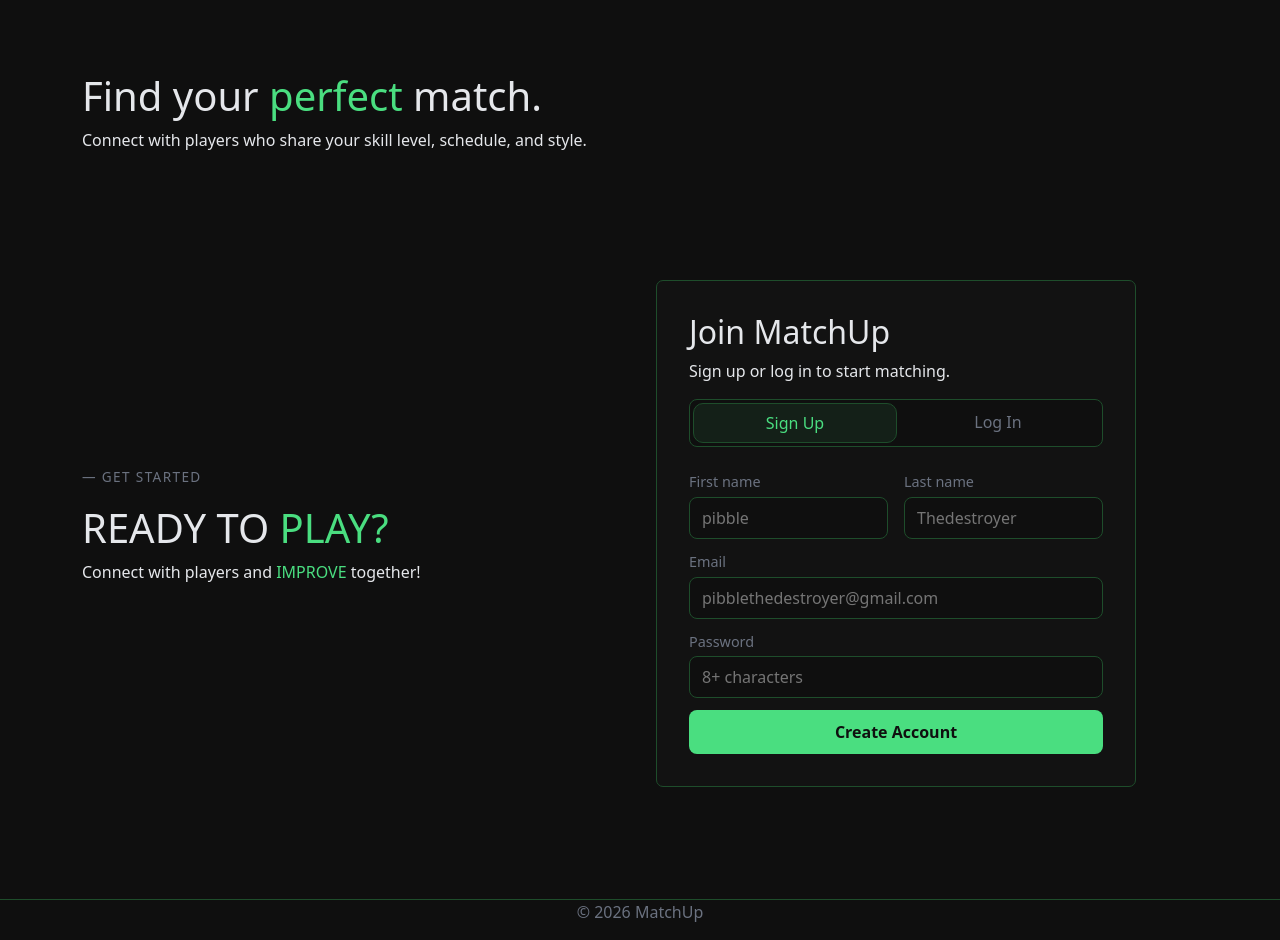
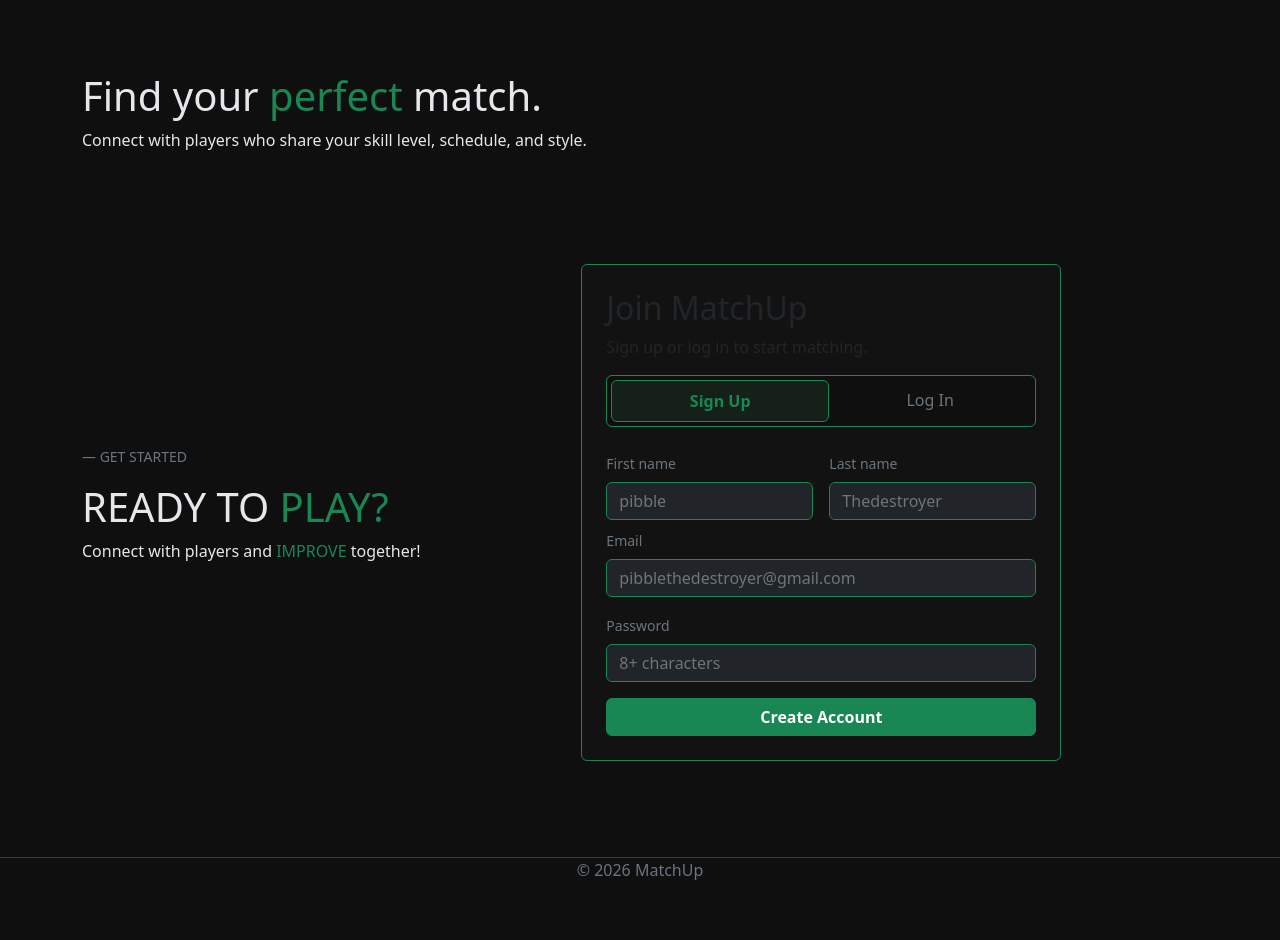
Before and after one commit to Joelolpop/CITS3403-Agile_Web_Dev-Sports_Matchmaking, a Flask app: page / in a window 1280 px wide. Shown: the part 57-997 px from the top of the page. After the commit the page ends 937 px from the top, so only its background shows below. Run offline with Flask 3, Linux system fonts and the light colour scheme.

Commit message:
changed the css file to make better use of bootstrap and fixed the html

```diff
--- a/app/static/css/homepage.css
+++ b/app/static/css/homepage.css
@@ -1,93 +1,10 @@
-.auth-box {
-    background: var(--background-nav);
-    border: 1px solid var(--green-border);
-    padding: 2rem;
-    max-width: 480px;
-    border-radius: 7px;}
-
-.auth-tabs {
-    display: flex;
-    background: var(--background-base);
-    border: 1px solid var(--green-border);
-    padding: 3px;
-    margin-bottom: 1.5rem;
-    border-radius: 8px; }
-
-.auth-tab {
-    flex: 1;
-    text-align: center;
-    padding: 7px;
-    cursor: pointer;
-    color: var(--text-boring);
-    border-radius: 10px;
+.form-control::placeholder,
+.form-select::placeholder {
+    color: #6c757d ;
+    opacity: 1;
 }
 
-.auth-tab.active {
-    color: var(--green-primary);
-    background: var(--green-glow);
-    border: 1px solid var(--green-border);
-    border-radius: 10px;
+.form-control,
+.form-select {
+    color: #e0e0e0 ;
 }
-.auth-input {
-    width: 100%;
-    background: var(--background-base);
-    border: 1px solid var(--green-border);
-    padding: 8px 12px; color: var(--text-main);
-    outline: none;
-    margin-bottom: .75rem;
-    border-radius: 8px;
-
-}
-
-.text-green {
-    color: var(--green-primary);}
-
-.auth-btn {
-    width: 100%;
-    background: var(--green-primary);
-    color: var(--background-base);
-    font-weight: 600;
-    padding: 10px;
-    border: none;
-    cursor: pointer;
-    transition: background 0.1s;
-    border-radius: 8px;
-}
-.auth-btn:hover {
-    background: var(--green-glow);
-}
-.field-row {
-    display: flex;
-    gap: 1rem;
-}
-.auth-label {
-    display: block;
-    margin-bottom: 0.25rem;
-    color: var(--text-boring);
-    font-size: 0.9rem;
-}
-.hidden {
-    display: none;
-}
-.push-section {
-    display: flex;
-    align-items: center;
-    justify-content: space-between;
-    gap: 2rem;
-    padding: 4rem 0;
-}
-
-.push-left {
-    flex: 1;
-}
-
-.push-right {
-    flex: 1;
-}
-
-.push-tag {
-    color: var(--text-boring);
-    font-size: 0.85rem;
-    letter-spacing: 0.1em;
-    margin-bottom: 1rem;
-}
--- a/app/templates/homepage.html
+++ b/app/templates/homepage.html
@@ -2,73 +2,103 @@
 {% block content %}
 
 <link rel="stylesheet" href="{{ url_for('static', filename='css/homepage.css') }}">
+
 <div class="py-5">
-    <h1>Find your <span class="text-green">perfect</span> match.</h1>
+    <h1>Find your <span class="text-success">perfect</span> match.</h1>
     <p>Connect with players who share your skill level, schedule, and style.</p>
 </div>
 
-<div class="push-section">
-    <div class="push-left">
-        <p class="push-tag">— GET STARTED</p>
-        <h1>READY TO <span class="text-green">PLAY?</span></h1>
-        <p>Connect with players and <span class="text-green">IMPROVE</span> together!</p>
+<div class="d-flex align-items-center justify-content-between gap-4 py-5">
+    <div class="flex-fill">
+        <p class="text-secondary small text-uppercase mb-3">— GET STARTED</p>
+        <h1>READY TO <span class="text-success">PLAY?</span></h1>
+        <p>Connect with players and <span class="text-success">IMPROVE</span> together!</p>
     </div>
-    <div class="push-right">
-        <div class="auth-box" id="auth-box">
+    <div class="flex-fill">
+
+
+        <div class="card border-success p-4" id="auth-box" style="max-width: 480px; background: var(--background-nav);">
             <h2>Join MatchUp</h2>
             <p>Sign up or log in to start matching.</p>
 
-            <div class="auth-tabs">
-                <div class="auth-tab active" id="tabsu" onclick="switchTab('su')">Sign Up</div>
-                <div class="auth-tab" id="tabli" onclick="switchTab('li')">Log In</div>
+
+            <div class="d-flex border border-success rounded p-1 mb-4" style="background: var(--background-base);">
+                <div class="flex-fill text-center py-2 rounded text-success border border-success fw-semibold" id="tabsu" onclick="switchTab('su')" style="background: var(--green-glow); cursor: pointer;">Sign Up</div>
+                <div class="flex-fill text-center py-2 rounded text-secondary" id="tabli" onclick="switchTab('li')" style="cursor: pointer;">Log In</div>
             </div>
 
+
             <div id="formsu">
-                <div class="field-row">
-                    <div><label class="auth-label">First name</label><input class="auth-input"id="sufn" placeholder="pibble"></div>
-                    <div><label class="auth-label">Last name</label><input class="auth-input"  placeholder="Thedestroyer"></div>
+                <div class="row g-3 mb-2">
+                    <div class="col">
+                        <label class="form-label text-secondary small">First name</label>
+                        <input class="form-control bg-dark border-success" id="sufn" placeholder="pibble">
+                    </div>
+                    <div class="col">
+                        <label class="form-label text-secondary small">Last name</label>
+                        <input class="form-control bg-dark border-success" placeholder="Thedestroyer">
+                    </div>
                 </div>
-                <label class="auth-label">Email</label><input class="auth-input" type="email" placeholder="pibblethedestroyer@gmail.com">
-                <label class="auth-label">Password</label><input class="auth-input" type="password" placeholder="8+ characters">
-                <button class="auth-btn" onclick="handleAuth('su')" >Create Account</button>
+                <label class="form-label text-secondary small">Email</label>
+                <input class="form-control bg-dark border-success mb-3" type="email" placeholder="pibblethedestroyer@gmail.com">
+                <label class="form-label text-secondary small">Password</label>
+                <input class="form-control bg-dark border-success mb-3" type="password" placeholder="8+ characters">
+                <button class="btn btn-success w-100 fw-semibold" onclick="handleAuth('su')">Create Account</button>
             </div>
-            <div id="formli" class="hidden">
-                <label class="auth-label">Email</label><input class="auth-input" type="email" placeholder="youz@email.com">
-                <label class="auth-label">Password</label><input class="auth-input" type="password" placeholder="Youz password">
-                <button class="auth-btn"onclick="handleAuth('li')">Log In</button>
+
+
+            <div id="formli" class="d-none">
+                <label class="form-label text-secondary small">Email</label>
+                <input class="form-control bg-dark border-success mb-3" type="email" placeholder="youz@email.com">
+                <label class="form-label text-secondary small">Password</label>
+                <input class="form-control bg-dark border-success mb-3" type="password" placeholder="Youz password">
+                <button class="btn btn-success w-100 fw-semibold" onclick="handleAuth('li')">Log In</button>
             </div>
         </div>
-        <div class="auth-box hidden"id="create-box">
+
+
+        <div class="card border-success p-4 d-none" id="create-box" style="max-width: 480px; background: var(--background-nav);">
             <h2>Create an event!</h2>
             <p id="welcome">What are you playing?</p>
-            <label class="auth-label">Event name</label><input class="auth-input" placeholder="e.g. Tennis at UWA">
-            <div class="field-row">
-                <div>
-                    <label class="auth-label">Sport</label>
-                    <select class="auth-input">
+            <label class="form-label text-secondary small">Event name</label>
+            <input class="form-control bg-dark border-success mb-3" placeholder="e.g. Tennis at UWA">
+            <div class="row g-3 mb-2">
+                <div class="col">
+                    <label class="form-label text-secondary small">Sport</label>
+                    <select class="form-select bg-dark border-success">
                         <option disabled selected>Choose</option>
-                        <option>Football</option><option>Basketball</option><option>Tennis</option>
-                        <option>Volleyball</option><option>Cricket</option><option>Other</option>
+                        <option>Football</option>
+                        <option>Basketball</option>
+                        <option>Tennis</option>
+                        <option>Volleyball</option>
+                        <option>Cricket</option>
+                        <option>Other</option>
                     </select>
                 </div>
-                <div><label class="auth-label">Spots</label><input class="auth-input" type="number" min="1" placeholder="10"></div>
+                <div class="col">
+                    <label class="form-label text-secondary small">Spots</label>
+                    <input class="form-control bg-dark border-success" type="number" min="1" placeholder="10">
+                </div>
             </div>
-            <div class="field-row">
-                <div><label class="auth-label">Date</label><input class="auth-input" type="date"></div>
-                <div><label class="auth-label">Time</label><input class="auth-input" type="time"></div>
+            <div class="row g-3 mb-2">
+                <div class="col">
+                    <label class="form-label text-secondary small">Date</label>
+                    <input class="form-control bg-dark border-success" type="date">
+                </div>
+                <div class="col">
+                    <label class="form-label text-secondary small">Time</label>
+                    <input class="form-control bg-dark border-success" type="time">
+                </div>
             </div>
-            <label class="auth-label">Location</label><input class="auth-input" placeholder="e.g. Nedlands">
-            <label class="auth-label">Description</label>
-            <textarea class="auth-input" placeholder="Any extra details..."></textarea>
-            <button class="auth-btn">Create Event →</button>
+            <label class="form-label text-secondary small">Location</label>
+            <input class="form-control bg-dark border-success mb-3" placeholder="e.g. Nedlands">
+            <label class="form-label text-secondary small">Description</label>
+            <textarea class="form-control bg-dark border-success mb-3" placeholder="Any extra details..."></textarea>
+            <button class="btn btn-success w-100 fw-semibold">Create Event </button>
         </div>
 
     </div>
-
-
 </div>
-
-
 
 <script src="{{ url_for('static', filename='js/homepage.js') }}"></script>
 
```
Also changed, not shown: app/static/js/homepage.js (deleted, +0 -30 lines).
